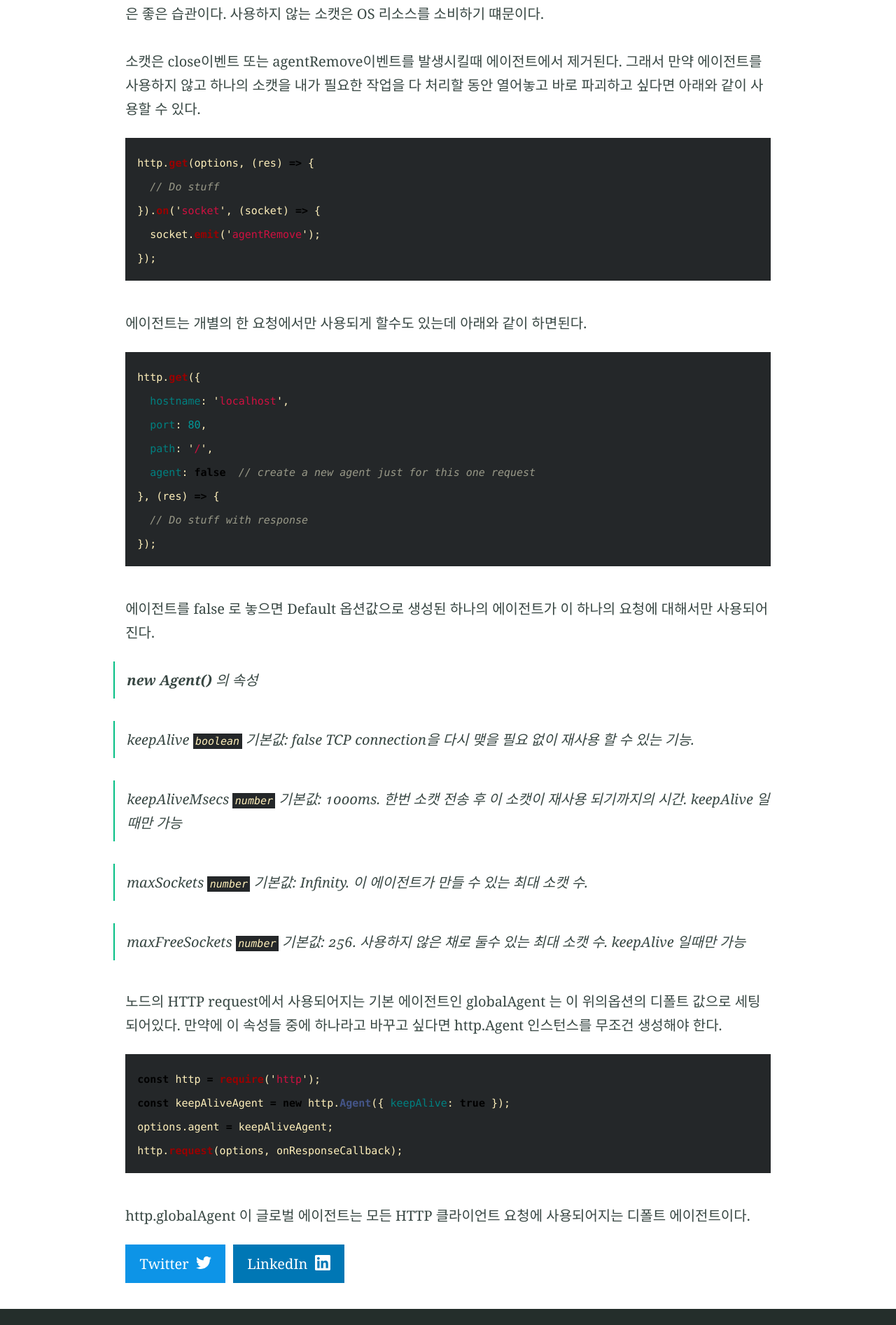
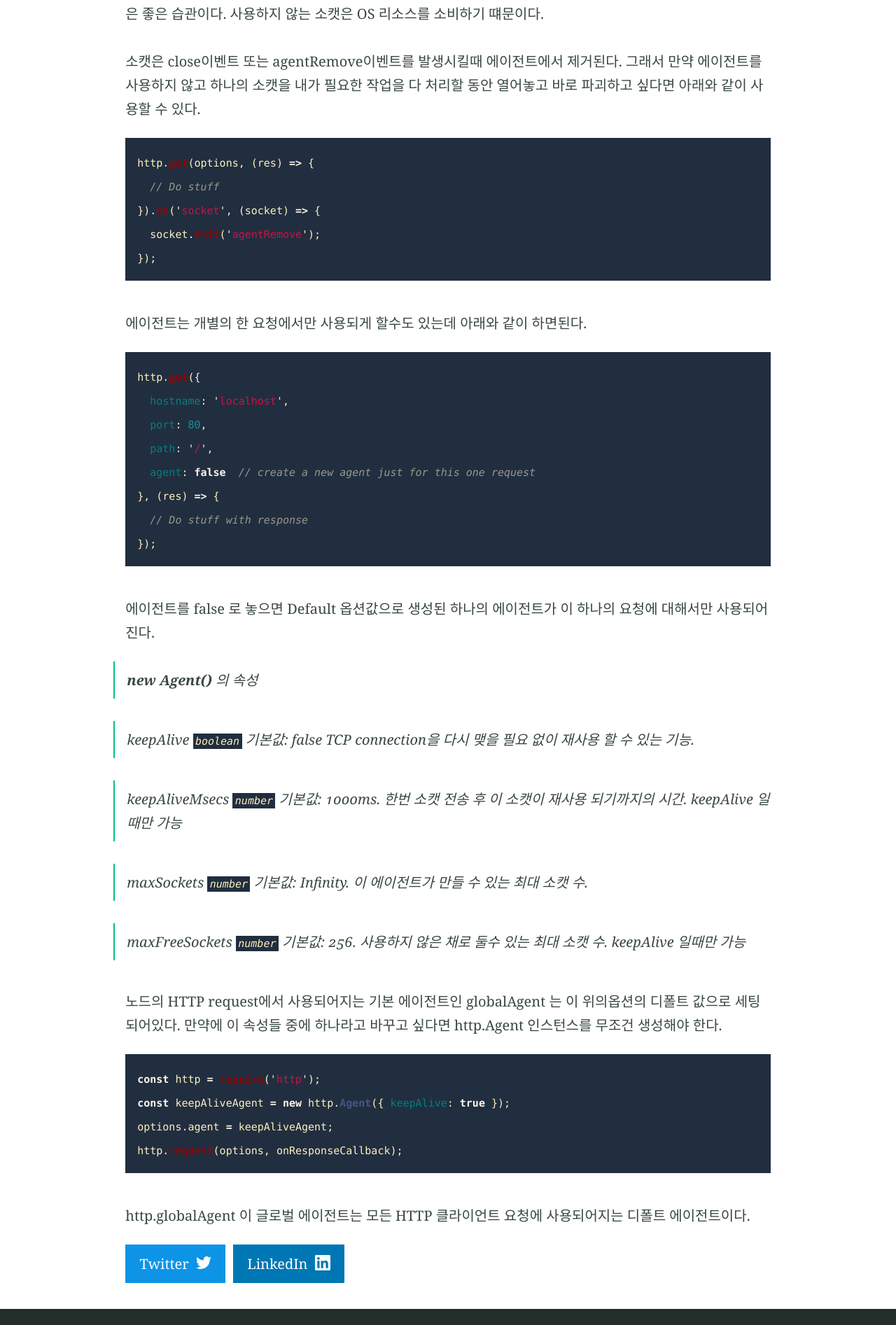
Before and after one commit to JinheeC/JinheeC.github.io, a Jekyll site: the page built from _posts/2018-04-11-HTTPAgent.md, in a window 1280 px wide. Shown: the part 1091-2984 px from the top of the page at 70% size. Built offline with Jekyll 4.4.1, drawn with Linux system fonts in a browser that asks for light colours; our own code applies the rules of GitHub Pages for plain Markdown files.

Commit message:
change code color

```diff
--- a/_sass/_settings.scss
+++ b/_sass/_settings.scss
@@ -1,6 +1,6 @@
 // Background colours
 $backgroundColour: #ffffff;
-$codeBackgroundColour: #242729;
+$codeBackgroundColour: #212E40;
 $featureBackgroundColour: #f9fafa;
 $accentColour: #05bf85;
 
--- a/_sass/_syntax.scss
+++ b/_sass/_syntax.scss
@@ -1,27 +1,27 @@
 .hll { background-color: #ffffcc }
 .c { color: #999988; font-style: italic } /* Comment */
 .err { color: #a61717; background-color: #e3d2d2 } /* Error */
-.k { color: #000000; font-weight: bold } /* Keyword */
-.o { color: #000000; font-weight: bold } /* Operator */
+.k { color: #fff4e7; font-weight: bold } /* Keyword */
+.o { color: #fff4e7; font-weight: bold } /* Operator */
 .cm { color: #999988; font-style: italic } /* Comment.Multiline */
 .cp { color: #999999; font-weight: bold; font-style: italic } /* Comment.Preproc */
 .c1 { color: #999988; font-style: italic } /* Comment.Single */
 .cs { color: #999999; font-weight: bold; font-style: italic } /* Comment.Special */
-.gd { color: #000000; background-color: #ffdddd } /* Generic.Deleted */
-.ge { color: #000000; font-style: italic } /* Generic.Emph */
+.gd { color: #fff4e7; background-color: #ffdddd } /* Generic.Deleted */
+.ge { color: #fff4e7; font-style: italic } /* Generic.Emph */
 .gr { color: #aa0000 } /* Generic.Error */
 .gh { color: #999999 } /* Generic.Heading */
-.gi { color: #000000; background-color: #ddffdd } /* Generic.Inserted */
+.gi { color: #fff4e7; background-color: #ddffdd } /* Generic.Inserted */
 .go { color: #888888 } /* Generic.Output */
 .gp { color: #555555 } /* Generic.Prompt */
 .gs { font-weight: bold } /* Generic.Strong */
 .gu { color: #aaaaaa } /* Generic.Subheading */
 .gt { color: #aa0000 } /* Generic.Traceback */
-.kc { color: #000000; font-weight: bold } /* Keyword.Constant */
-.kd { color: #000000; font-weight: bold } /* Keyword.Declaration */
-.kn { color: #000000; font-weight: bold } /* Keyword.Namespace */
-.kp { color: #000000; font-weight: bold } /* Keyword.Pseudo */
-.kr { color: #000000; font-weight: bold } /* Keyword.Reserved */
+.kc { color: #fff4e7; font-weight: bold } /* Keyword.Constant */
+.kd { color: #fff4e7; font-weight: bold } /* Keyword.Declaration */
+.kn { color: #fff4e7; font-weight: bold } /* Keyword.Namespace */
+.kp { color: #fff4e7; font-weight: bold } /* Keyword.Pseudo */
+.kr { color: #fff4e7; font-weight: bold } /* Keyword.Reserved */
 .kt { color: #445588; font-weight: bold } /* Keyword.Type */
 .m { color: #009999 } /* Literal.Number */
 .s { color: #d01040 } /* Literal.String */
@@ -37,7 +37,7 @@
 .nn { color: #555555 } /* Name.Namespace */
 .nt { color: #000080 } /* Name.Tag */
 .nv { color: #008080 } /* Name.Variable */
-.ow { color: #000000; font-weight: bold } /* Operator.Word */
+.ow { color: #fff4e7; font-weight: bold } /* Operator.Word */
 .w { color: #bbbbbb } /* Text.Whitespace */
 .mf { color: #009999 } /* Literal.Number.Float */
 .mh { color: #009999 } /* Literal.Number.Hex */
```
